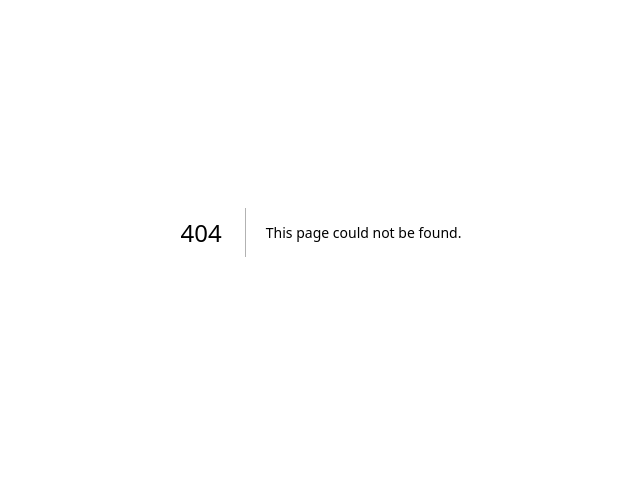
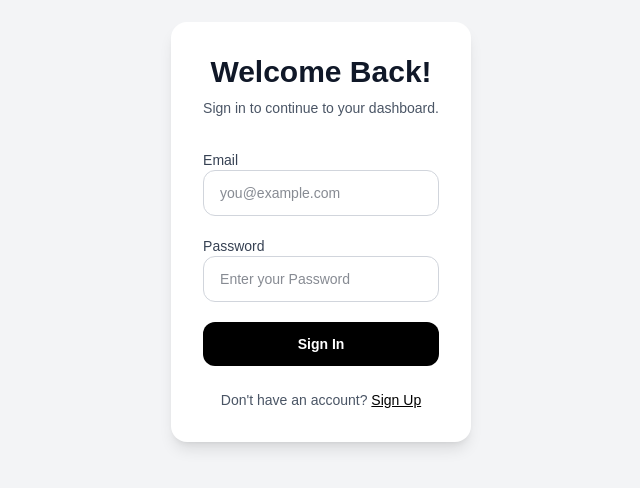
Before and after one commit to afnanaghai4/desperate.io, a Next.js app in the folder frontend/: page /login in a window 1280 px wide. Before the commit this address had no page. Shown: the part 168-656 px from the top of the page, without its empty margins (319-959 px from the left). Built offline with nearby package versions, Linux system fonts and the light colour scheme.

Commit message:
Add login screen components and related frontend structure

```diff
--- /dev/null
+++ b/frontend/app/login/page.tsx
@@ -0,0 +1,9 @@
+import LoginForm from "@/components/auth/login-form";
+
+export default function LoginPage() {
+  return (
+    <main className="min-h-screen bg-gray-100 flex items-center justify-center px-4">
+      <LoginForm />
+    </main>
+  );
+}
--- /dev/null
+++ b/frontend/components/auth/login-form.tsx
@@ -0,0 +1,37 @@
+import Link from "next/link";
+
+import AuthCard from "../ui/auth-card";
+import InputField from "../ui/input-field";
+import AuthButton from "../ui/auth-button";
+
+export default function LoginForm() {
+  return (
+    <AuthCard
+      title="Welcome Back!"
+      subtitle="Sign in to continue to your dashboard."
+    >
+      <form className="space-y-5">
+        <InputField
+          id="email"
+          label="Email"
+          type="email"
+          placeholder="you@example.com"
+        />
+        <InputField
+          id="password"
+          label="Password"
+          type="password"
+          placeholder="Enter your Password"
+        />
+        <AuthButton text="Sign In" />
+      </form>
+
+      <p className="mt-6 text-center text-sm text-gray-600">
+        Don&apos;t have an account?{" "}
+        <Link href="/signup" className="font-medium text-black underline">
+          Sign Up
+        </Link>
+      </p>
+    </AuthCard>
+  );
+}
--- /dev/null
+++ b/frontend/components/ui/auth-button.tsx
@@ -0,0 +1,18 @@
+type AuthButtonProps = {
+  text: string;
+  type?: "button" | "submit" | "reset";
+};
+
+export default function AuthButton({
+  text,
+  type = "submit",
+}: AuthButtonProps) {
+  return (
+    <button
+      type={type}
+      className="w-full rounded-xl bg-black py-3 text-sm font-semibold text-white transition hover:opacity-90"
+    >
+      {text}
+    </button>
+  );
+}
--- /dev/null
+++ b/frontend/components/ui/auth-card.tsx
@@ -0,0 +1,25 @@
+import { ReactNode } from "react";
+
+type AuthCardProps = {
+    title: string;
+    subtitle: string;
+    children: ReactNode;
+};
+
+export default function AuthCard({
+  title,
+  subtitle,
+  children,
+}: AuthCardProps) {
+  return (
+    <main className="min-h-screen bg-gray-100 flex items-center justify-center px-4">
+      <div className="w-full max-w-md rounded-2xl bg-white shadow-lg p-8">
+        <div className="mb-8 text-center">
+          <h1 className="text-3xl font-bold text-gray-900">{title}</h1>
+          <p className="mt-2 text-sm text-gray-600">{subtitle}</p>
+        </div>
+        {children}
+      </div>
+    </main>
+  );
+}
--- /dev/null
+++ b/frontend/components/ui/input-field.tsx
@@ -0,0 +1,30 @@
+type InputFieldProps = {
+  id: string;
+  label: string;
+  type?: string;
+  placeholder?: string;
+};
+
+export default function InputField({
+  id,
+  label,
+  type = "text",
+  placeholder,
+}: InputFieldProps) {
+  return (
+    <div>
+      <label
+        htmlFor={id}
+        className="block text-sm font-medium text-gray-700"
+      >
+        {label}
+      </label>
+      <input
+        id={id}
+        type={type}
+        placeholder={placeholder}
+        className="w-full rounded-xl border border-gray-300 px-4 py-3 text-sm text-gray-900 outline-none focus:border-black"
+      />
+    </div>
+  );
+}
--- /dev/null
+++ b/frontend/types/auth.ts
@@ -0,0 +1,12 @@
+export type LoginFormData = {
+    email: string;
+    password: string;
+};
+
+export type LoginResponse = {
+accessToken: string;
+user: {
+    id:string;
+    email:string;
+};
+};
```
Also changed, not shown: 1 other file (tests, documents, lock files or other folders).
